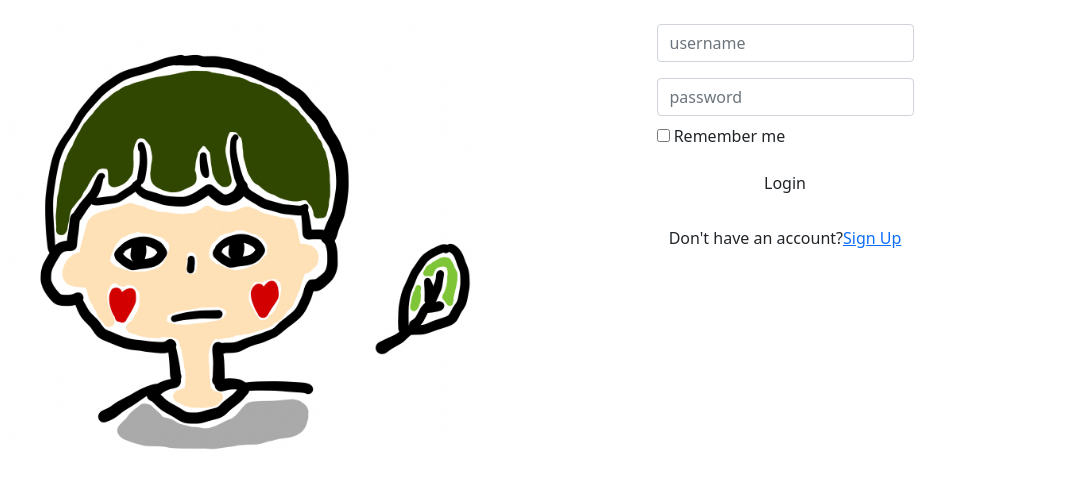
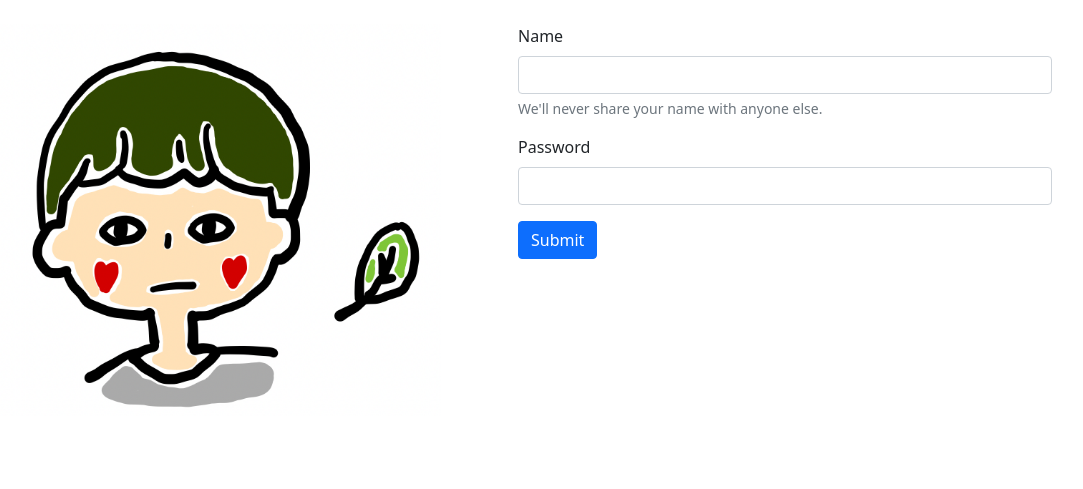
Before and after one commit to roy891030/dbProject, a Flask app: page /industy_login.html in a window 1280 px wide. Shown: the part 56-545 px from the top of the page, without its empty margins (134-1217 px from the left). Run offline with Flask 2, Linux system fonts and the light colour scheme; some libraries are stand-ins or nearby versions.

Commit message:
做好商家的登入系統、商家進入的Index頁面、商家的navbar，可以進入邏輯運算了

```diff
--- a/app.py
+++ b/app.py
@@ -14,6 +14,7 @@ from datetime import datetime
 from flask import Flask, render_template, request, redirect, url_for
 from flask_mysqldb import MySQL
 from flask import Flask, session
+import random
 app = Flask(__name__)
 app.config['SECRET_KEY'] = "mis"
 app.debug = True
@@ -111,14 +112,76 @@ def customerAbout():
 # 廠商
 
 
-@app.route('/industy_login.html', methods=['GET'])
+@app.route('/industy_login.html', methods=['GET', 'POST'])
 def industy_login():
+    if request.method == "POST":
+        details = request.form
+        name = str(details['name'])
+        session['name'] = details['name']
+        cur = mysql.connection.cursor()
+        command = "SELECT * FROM industy WHERE iName= '%s'"
+        cur.execute(command % name)
+        mysql.connection.commit()
+        result = cur.fetchall()
+        cur.close()
+        if len(result) > 0:
+            del result
+            return render_template("indexIndusty.html")
+        else:
+            del result
+            return render_template("industy_register.html")
+
     return render_template("industy_login.html")
 
 
-@app.route('/industy_register.html', methods=['GET'])
+@app.route('/industy_register.html', methods=['GET', 'POST'])
 def industy_register():
+    if request.method == "POST":
+        details = request.form
+        name = details['name']
+        session['name'] = details['name']
+        address = details['address']
+        password = details['password']
+        phone = details['phone']
+        x = random.randrange(1, 1000)
+        cur = mysql.connection.cursor()
+        cur.execute(
+            "INSERT INTO industy(iNo,iName,iAddress,iPhone,password) VALUES (%s,%s, %s, %s, %s)", (x, name, address, phone, password))
+        mysql.connection.commit()
+        cur.close()
+        del name, address, password, phone
+        return render_template("index.html")
     return render_template("industy_register.html")
+
+
+@app.route('/indexIndusty.html', methods=['GET'])
+def indexIndusty():
+    return render_template("indexIndusty.html")
+
+
+@app.route('/industyProduct.html', methods=['GET'])
+def industyProducty():
+    return render_template("industyProduct.html")
+
+
+@app.route('/industyUpload.html', methods=['GET'])
+def industyUpload():
+    return render_template("industyUpload.html")
+
+
+@app.route('/industyOrder.html', methods=['GET'])
+def industyOrder():
+    return render_template("industyOrder.html")
+
+
+@app.route('/industyForum.html', methods=['GET'])
+def industyForum():
+    return render_template("industyForum.html")
+
+
+@app.route('/industyChart.html', methods=['GET'])
+def industyChart():
+    return render_template("industyChart.html")
 
 
 if __name__ == '__main__':
--- /dev/null
+++ b/templates/indexIndusty.html
@@ -0,0 +1,5 @@
+{% extends 'baseILogin.html' %}
+
+{% block content %}
+
+{% endblock %}
--- /dev/null
+++ b/templates/industyChart.html
@@ -0,0 +1,5 @@
+{% extends 'baseILogin.html' %}
+
+{% block content %}
+
+{% endblock %}
--- /dev/null
+++ b/templates/industyForum.html
@@ -0,0 +1,5 @@
+{% extends 'baseILogin.html' %}
+
+{% block content %}
+
+{% endblock %}
--- /dev/null
+++ b/templates/industyOrder.html
@@ -0,0 +1,5 @@
+{% extends 'baseILogin.html' %}
+
+{% block content %}
+
+{% endblock %}
--- /dev/null
+++ b/templates/industyProduct.html
@@ -0,0 +1,5 @@
+{% extends 'baseILogin.html' %}
+
+{% block content %}
+
+{% endblock %}
--- /dev/null
+++ b/templates/industyUpload.html
@@ -0,0 +1,5 @@
+{% extends 'baseILogin.html' %}
+
+{% block content %}
+
+{% endblock %}
--- a/templates/industy_login.html
+++ b/templates/industy_login.html
@@ -4,49 +4,27 @@
 
 <div class="container">
     <div class="row">
-        <div class="col-md-6">
-            <img src="..\static\store.png" class="card-img-top" alt="...">
+        <div class="col-sm-6">
+            <img src="..\static\store.png" alt="" width="90%">
         </div>
-        <div class="col-md-6">
-            <div class="container h-100">
-                <div class="d-flex justify-content-center h-100">
-                    <div class="user_card">
-                        <div class="d-flex justify-content-center form_container">
-                            <form>
-                                <div class="input-group mb-3">
 
-                                    <input type="text" name="" class="form-control input_user" value=""
-                                        placeholder="username">
-                                </div>
-                                <div class="input-group mb-2">
-
-                                    <input type="password" name="" class="form-control input_pass" value=""
-                                        placeholder="password">
-                                </div>
-                                <div class="form-group">
-                                    <div class="custom-control custom-checkbox">
-                                        <input type="checkbox" class="custom-control-input" id="customControlInline">
-                                        <label class="custom-control-label" for="customControlInline">Remember
-                                            me</label>
-                                    </div>
-                                </div>
-                                <div class="d-flex justify-content-center mt-3 login_container">
-                                    <button type="button" name="button" class="btn login_btn">Login</button>
-                                </div>
-                            </form>
-                        </div>
-
-                        <div class="mt-4">
-                            <div class="d-flex justify-content-center links">
-                                Don't have an account? <a href="industy_register.html" class="ml-2">Sign Up</a>
-                            </div>
-                        </div>
-                    </div>
+        <div class="col-sm-6">
+            <form method="POST">
+                <div class="mb-3">
+                    <label for="exampleInputEmail1" class="form-label">Name</label>
+                    <input type="text" name="name" class="form-control" id="exampleInputEmail1">
+                    <div id="emailHelp" class="form-text">We'll never share your name with anyone else.</div>
                 </div>
-            </div>
+                <div class="mb-3">
+                    <label for="exampleInputPassword1" class="form-label">Password</label>
+                    <input type="password" name="password" class="form-control" id="exampleInputPassword1">
+                </div>
+                <button type="submit" class="btn btn-primary">Submit</button>
+            </form>
         </div>
     </div>
 </div>
 
 
+
 {% endblock %}
```
Also changed, not shown: templates/baseILogin.html (added, +37 -0 lines), templates/industy_register.html (+26 -22 lines), templates/navbarILogin.html (added, +19 -0 lines).
